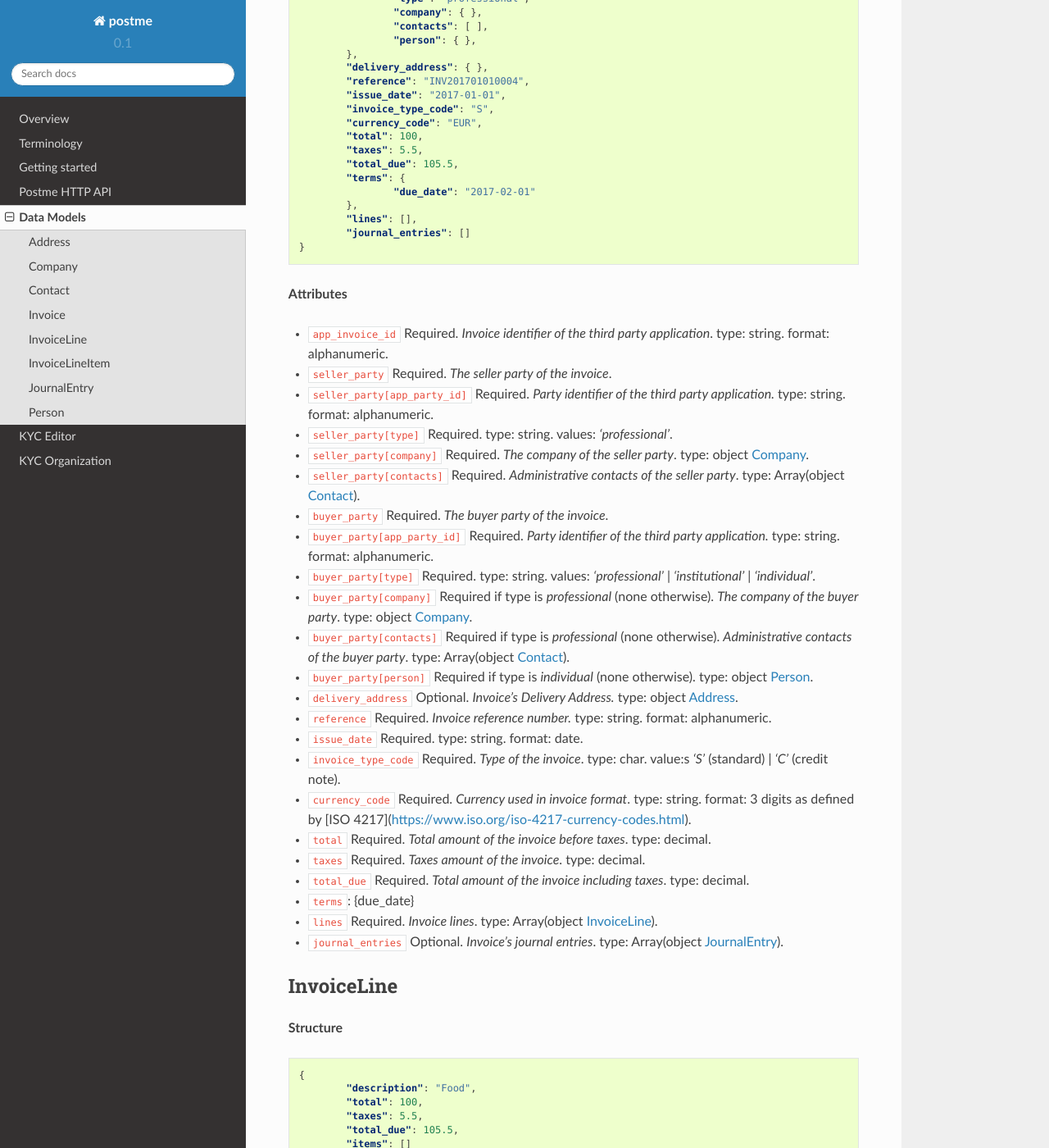
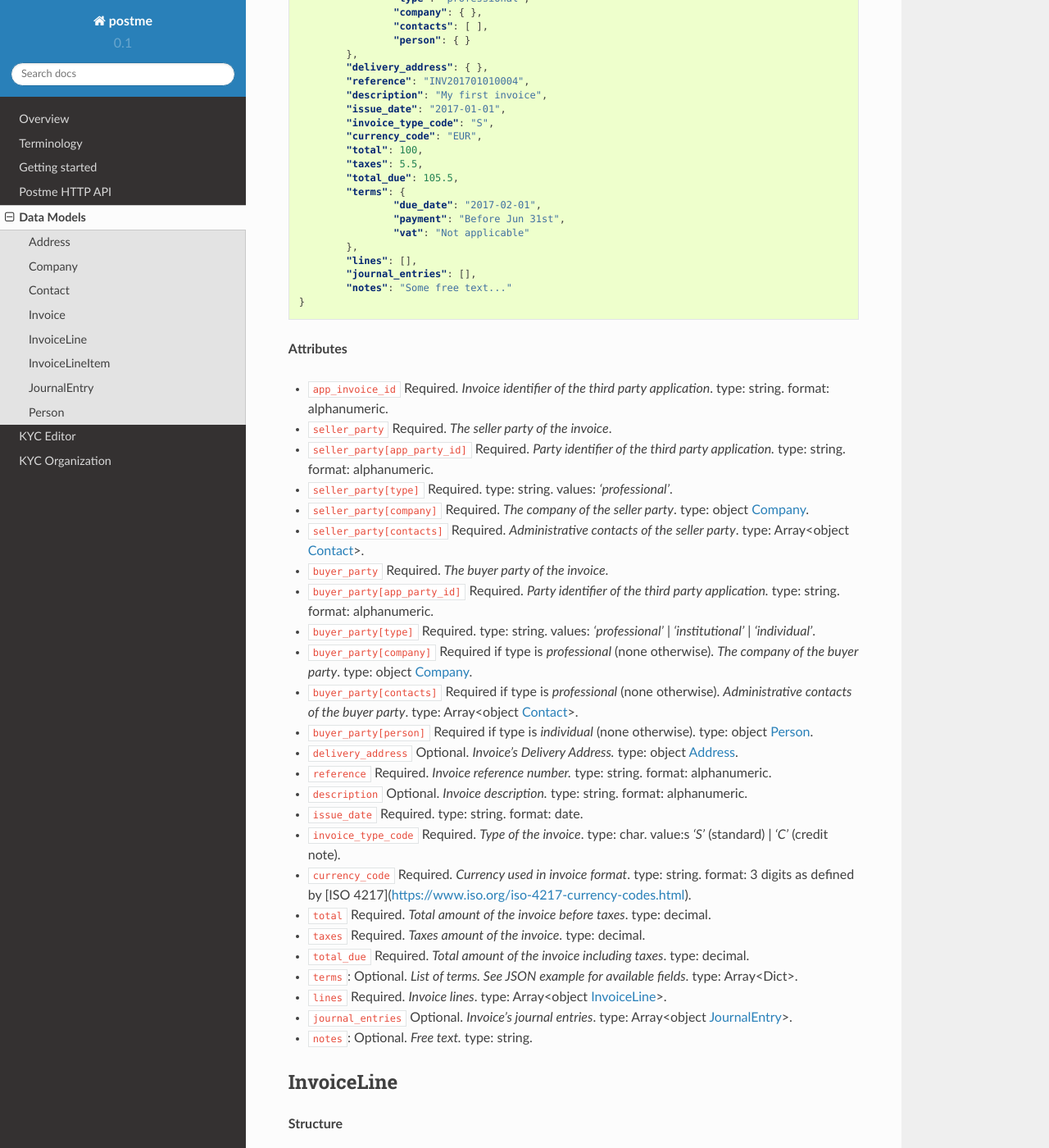
Before and after one commit to birdydigital/postme-docs, a Sphinx documentation site: the page built from docs/data-models.rst, in a window 1280 px wide and 1400 px high, scrolled down 2033 px. Shown: the whole window at 82% size. Built offline with Sphinx 7.4.7 and the Read the Docs theme 2.0.0, drawn with Linux system fonts in a browser that asks for light colours; pages that are not in the unit, such as notebooks, are missing from menus; some of the changed text lies outside the part shown.

Commit message:
update invoice data model

```diff
--- a/docs/data-models.rst
+++ b/docs/data-models.rst
@@ -97,17 +97,18 @@ Invoice
 			"app_party_id": "123123",
 			"type": "professional",
 			"company": { },
-			"contacts": [ ],
+			"contacts": [ ]
 		},
 		"buyer_party": {
 			"app_party_id": "456456",
 			"type": "professional",
 			"company": { },
 			"contacts": [ ],
-			"person": { },
+			"person": { }
 		},
 		"delivery_address": { },
 		"reference": "INV201701010004",
+		"description": "My first invoice",
 		"issue_date": "2017-01-01",
 		"invoice_type_code": "S",
 		"currency_code": "EUR",
@@ -115,10 +116,13 @@ Invoice
 		"taxes": 5.5,
 		"total_due": 105.5,
 		"terms": {
-			"due_date": "2017-02-01"
+			"due_date": "2017-02-01",
+			"payment": "Before Jun 31st",
+			"vat": "Not applicable"
 		},
 		"lines": [],
-		"journal_entries": []
+		"journal_entries": [],
+		"notes": "Some free text..."
 	}
 
 **Attributes**
@@ -128,24 +132,26 @@ Invoice
 - ``seller_party[app_party_id]`` Required. *Party identifier of the third party application.* type: string. format: alphanumeric.
 - ``seller_party[type]`` Required. type: string. values: `'professional'`.
 - ``seller_party[company]`` Required. *The company of the seller party*. type: object Company_.
-- ``seller_party[contacts]`` Required. *Administrative contacts of the seller party*. type: Array(object Contact_).
+- ``seller_party[contacts]`` Required. *Administrative contacts of the seller party*. type: Array<object Contact_>.
 - ``buyer_party`` Required. *The buyer party of the invoice*.
 - ``buyer_party[app_party_id]`` Required. *Party identifier of the third party application.* type: string. format: alphanumeric.
 - ``buyer_party[type]`` Required. type: string. values: `'professional'` | `'institutional'` | `'individual'`.
 - ``buyer_party[company]`` Required if type is `professional` (none otherwise). *The company of the buyer party*. type: object Company_.
-- ``buyer_party[contacts]`` Required if type is `professional` (none otherwise). *Administrative contacts of the buyer party*. type: Array(object Contact_).
+- ``buyer_party[contacts]`` Required if type is `professional` (none otherwise). *Administrative contacts of the buyer party*. type: Array<object Contact_>.
 - ``buyer_party[person]`` Required if type is `individual` (none otherwise). type: object Person_.
 - ``delivery_address`` Optional. *Invoice's Delivery Address.* type: object Address_.
 - ``reference`` Required. *Invoice reference number.* type: string. format: alphanumeric.
+- ``description`` Optional. *Invoice description.* type: string. format: alphanumeric.
 - ``issue_date`` Required. type: string. format: date.
 - ``invoice_type_code`` Required. *Type of the invoice*. type: char. value:s `'S'` (standard) | `'C'` (credit note).
 - ``currency_code`` Required. *Currency used in invoice format*. type: string. format: 3 digits as defined by [ISO 4217](https://www.iso.org/iso-4217-currency-codes.html).
 - ``total`` Required. *Total amount of the invoice before taxes*. type: decimal.
 - ``taxes`` Required. *Taxes amount of the invoice*. type: decimal.
 - ``total_due`` Required. *Total amount of the invoice including taxes*. type: decimal.
-- ``terms``: {due_date}
-- ``lines`` Required. *Invoice lines*. type: Array(object InvoiceLine_).
-- ``journal_entries`` Optional. *Invoice's journal entries*. type: Array(object JournalEntry_).
+- ``terms``: Optional. *List of terms. See JSON example for available fields*. type: Array<Dict>.
+- ``lines`` Required. *Invoice lines*. type: Array<object InvoiceLine_>.
+- ``journal_entries`` Optional. *Invoice's journal entries*. type: Array<object JournalEntry_>.
+- ``notes``: Optional. *Free text.* type: string.
 
 .. _InvoiceLine:
 
```
Also changed, not shown: other parts of docs/data-models.rst (+2 -2 lines).
